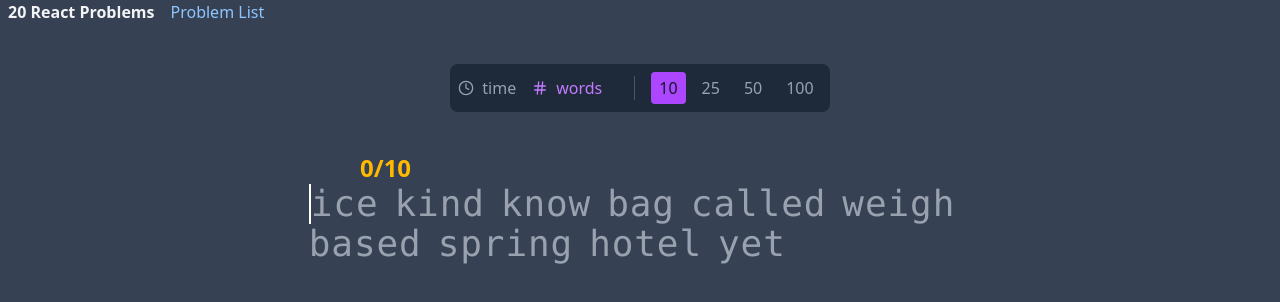
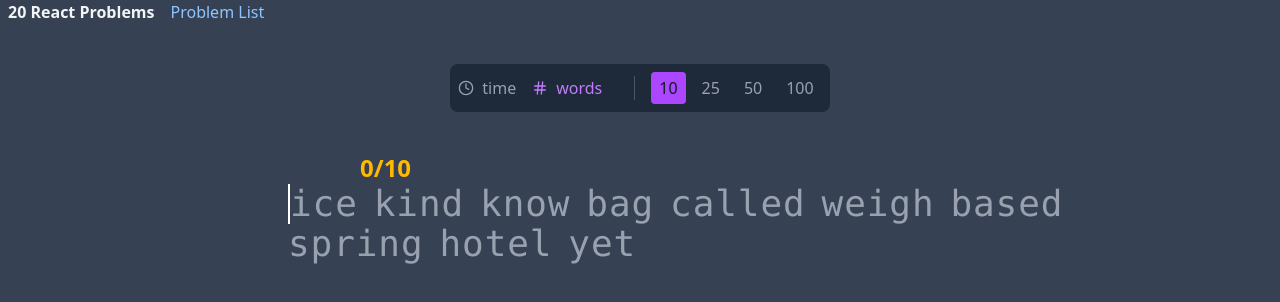
Before and after one commit to lordbaldwin1/20-react-problems, a React (Vite) app: page /typetest in a window 1280 px wide. Shown: the top 302 px of the page. Built offline with nearby package versions, Linux system fonts and the light colour scheme.

Commit message:
vastly simplify autoscroll

```diff
--- a/src/components/TypeTest.tsx
+++ b/src/components/TypeTest.tsx
@@ -1,4 +1,4 @@
-import { useEffect, useRef, useState, useMemo, useCallback, memo } from "react";
+import { useEffect, useRef, useState, useMemo, useCallback, memo, forwardRef } from "react";
 import { generateRandomWords } from "../utils/functions";
 import { Clock, Hash } from "lucide-react";
 
@@ -30,39 +30,6 @@ interface GameState {
   sampleText: string[];
 }
 
-const Line = memo(function Line(props: {
-  words: string[];
-  completedWords: string[];
-  currentWordIndex: number;
-  input: string;
-  startIndex: number;
-}) {
-  const { words, completedWords, currentWordIndex, input, startIndex } = props;
-
-  return (
-    <div className="flex flex-row">
-      {words.map((word, index) => {
-        const wordIndex = startIndex + index;
-        return (
-          <Word
-            key={wordIndex}
-            word={word}
-            input={
-              wordIndex < completedWords.length
-                ? completedWords[wordIndex]
-                : wordIndex === currentWordIndex
-                ? input
-                : ""
-            }
-            isActive={wordIndex === currentWordIndex}
-            isCompleted={wordIndex < currentWordIndex}
-          />
-        );
-      })}
-    </div>
-  );
-});
-
 export default function TypeTest() {
   const [input, setInput] = useState<string>("");
   const [currentWordIndex, setCurrentWordIndex] = useState<number>(0);
@@ -73,8 +40,8 @@ export default function TypeTest() {
     missed: 0,
   });
   const [completedWords, setCompletedWords] = useState<string[]>([]);
-  const [currentLine, setCurrentLine] = useState(0);
   const containerRef = useRef<HTMLDivElement>(null);
+  const activeWordRef = useRef<HTMLDivElement>(null);
 
   // GAME STATE
   const [gameState, setGameState] = useState<GameState>({
@@ -97,6 +64,17 @@ export default function TypeTest() {
 
   // Ref/useEffect to focus input box
   const inputRef = useRef<HTMLInputElement>(null);
+
+  // Auto-scroll to active word
+  useEffect(() => {
+    if (activeWordRef.current && containerRef.current) {
+      activeWordRef.current.scrollIntoView({
+        behavior: 'instant',
+        block: 'center',
+        inline: 'nearest'
+      });
+    }
+  }, [currentWordIndex]);
 
   const handleEndGame = useCallback(() => {
     const characterCount = completedWords.reduce((count, string) => {
@@ -231,6 +209,13 @@ export default function TypeTest() {
       if (newCompletedWords.length === gameState.sampleText.length) {
         handleEndGame();
       }
+    } else if (e.key === "Backspace" && input.length === 0 && completedWords.length > 0) {
+      e.preventDefault();
+      const newCompletedWords = completedWords.slice(0, completedWords.length - 1);
+      setInput(completedWords[completedWords.length - 1]);
+      setCurrentWordIndex(currentWordIndex - 1);
+      setCompletedWords(newCompletedWords);
+      // UPDATE LETTER COUNT HERE TODO!!!!
     }
   }, [input, completedWords, currentWordIndex, gameState.sampleText, updateLetterCount, handleEndGame]);
 
@@ -309,58 +294,6 @@ export default function TypeTest() {
     />
   ), [gameState.mode, gameState.timeLimit, gameState.wordCount, resetGameState]);
 
-  // Function to split words into lines
-  const getLines = useCallback(() => {
-    if (!containerRef.current) return [];
-
-    const container = containerRef.current;
-    const containerWidth = container.offsetWidth;
-    // Use 70% of container width for line breaking to prevent cutoff
-    const effectiveWidth = containerWidth * 0.7;
-    const lines: { words: string[], startIndex: number }[] = [{ words: [], startIndex: 0 }];
-    let currentLineWidth = 0;
-    let totalWords = 0;
-
-    gameState.sampleText.forEach((word) => {
-      // Create a temporary span to measure word width
-      const tempSpan = document.createElement('span');
-      tempSpan.className = 'text-4xl font-mono tracking-wide mr-4';
-      tempSpan.textContent = word;
-      document.body.appendChild(tempSpan);
-      const wordWidth = tempSpan.offsetWidth;
-      document.body.removeChild(tempSpan);
-
-      if (currentLineWidth + wordWidth > effectiveWidth && lines[lines.length - 1].words.length > 0) {
-        lines.push({ words: [word], startIndex: totalWords });
-        currentLineWidth = wordWidth;
-      } else {
-        lines[lines.length - 1].words.push(word);
-        currentLineWidth += wordWidth;
-      }
-      totalWords++;
-    });
-
-    return lines;
-  }, [gameState.sampleText]);
-
-  // Function to determine which line contains the current word
-  const getCurrentLine = useCallback(() => {
-    const lines = getLines();
-    for (let i = 0; i < lines.length; i++) {
-      const line = lines[i];
-      if (currentWordIndex >= line.startIndex &&
-          currentWordIndex < line.startIndex + line.words.length) {
-        return i;
-      }
-    }
-    return 0;
-  }, [currentWordIndex, getLines]);
-
-  // Update current line when word index changes
-  useEffect(() => {
-    setCurrentLine(getCurrentLine());
-  }, [currentWordIndex, getCurrentLine]);
-
   return (
     <div className="flex flex-col items-center mt-10" onClick={handleGameAreaClick}>
       {gameState.status === "after" && (
@@ -428,6 +361,7 @@ export default function TypeTest() {
               }}
               type="text"
               value={input}
+              maxLength={15}
               onChange={handleInputChange}
               onKeyDown={handleSubmit}
               className="bg-white border-2 mb-4 text-black absolute opacity-0"
@@ -440,24 +374,26 @@ export default function TypeTest() {
                 <p className="text-2xl font-bold text-amber-400">{`${gameState.time}s`}</p>
               )}
             </div>
+
             <div
               ref={containerRef}
-              className="relative h-[7.5em] overflow-hidden w-full max-w-4xl mx-auto flex justify-center"
+              className="relative h-[7.5em] overflow-hidden w-full max-w-4xl mx-auto flex justify-center items-start"
             >
-              <div
-                className="absolute transition-transform duration-200"
-                style={{
-                  transform: `translateY(${currentLine > 1 ? -(currentLine - 1) * 2.5 : 0}em)`
-                }}
-              >
-                {getLines().map((line, index) => (
-                  <Line
+              <div className="flex ml-24 flex-wrap gap-x-4 gap-y-0 text-4xl font-mono tracking-wide">
+                {gameState.sampleText.map((word, index) => (
+                  <Word
                     key={index}
-                    words={line.words}
-                    completedWords={completedWords}
-                    currentWordIndex={currentWordIndex}
-                    input={input}
-                    startIndex={line.startIndex}
+                    ref={index === currentWordIndex ? activeWordRef : null}
+                    word={word}
+                    input={
+                      index < completedWords.length
+                        ? completedWords[index]
+                        : index === currentWordIndex
+                          ? input
+                          : ""
+                    }
+                    isActive={index === currentWordIndex}
+                    isCompleted={index < currentWordIndex}
                   />
                 ))}
               </div>
@@ -469,12 +405,12 @@ export default function TypeTest() {
   );
 }
 
-const Word = memo(function Word(props: {
+const Word = memo(forwardRef<HTMLDivElement, {
   word: string;
   input: string;
   isActive: boolean;
   isCompleted: boolean;
-}) {
+}>(function Word(props, ref) {
   const word = props.word.split("");
   const input = props.input.split("");
   const cursorPosition = input.length;
@@ -483,7 +419,10 @@ const Word = memo(function Word(props: {
   const showEndCursor = props.isActive && ((cursorPosition === word.length && extraLetters.length === 0) || cursorPosition === word.length + extraLetters.length);
 
   return (
-    <div className="flex flex-row mr-4 text-4xl font-mono tracking-wide">
+    <div
+      ref={ref}
+      className="flex flex-row text-4xl font-mono tracking-wide"
+    >
       {props.isCompleted && !isCorrect ? (
         <div className="underline decoration-red-400">
           {word.map((letter, index) => {
@@ -526,7 +465,7 @@ const Word = memo(function Word(props: {
       )}
     </div>
   );
-});
+}));
 
 const Letter = memo(function Letter(props: {
   letter: string;
@@ -579,8 +518,7 @@ const GameModeConfig = memo(function GameModeConfig(props: {
       {/* Mode toggles */}
       <div className="flex space-x-4 mr-4">
         <button
-          className={`flex items-center hover:cursor-pointer hover:text-yellow-600 ${
-            mode === "time" ? "text-yellow-400" : ""
+          className={`flex items-center hover:cursor-pointer hover:text-yellow-600 ${mode === "time" ? "text-yellow-400" : ""
             }`}
           onClick={() => {
             setGameMode("time");
@@ -596,8 +534,7 @@ const GameModeConfig = memo(function GameModeConfig(props: {
         </button>
 
         <button
-          className={`flex items-center hover:cursor-pointer hover:text-purple-600 ${
-            mode === "words" ? "text-purple-400" : ""
+          className={`flex items-center hover:cursor-pointer hover:text-purple-600 ${mode === "words" ? "text-purple-400" : ""
             }`}
           onClick={() => {
             setGameMode("words");
@@ -622,8 +559,7 @@ const GameModeConfig = memo(function GameModeConfig(props: {
             {timeOptions.map((seconds) => (
               <button
                 key={seconds}
-                className={`px-2 py-1 rounded ${
-                  timeLimit === seconds
+                className={`px-2 py-1 rounded ${timeLimit === seconds
                   ? "bg-yellow-500 text-gray-900"
                   : "hover:bg-gray-700"
                   }`}
@@ -644,8 +580,7 @@ const GameModeConfig = memo(function GameModeConfig(props: {
             {wordOptions.map((count) => (
               <button
                 key={count}
-                className={`px-2 py-1 rounded ${
-                  wordCount === count
+                className={`px-2 py-1 rounded ${wordCount === count
                   ? "bg-purple-500 text-gray-900"
                   : "hover:bg-gray-700"
                   }`}
```
Lines whose indentation alone changed are shown as unchanged.
